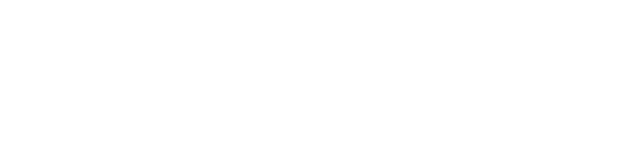
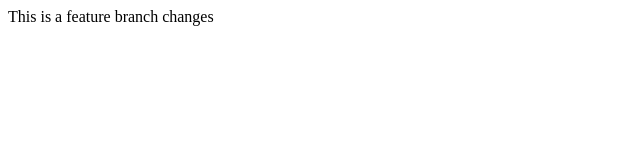
Before and after one commit to rmchecklist/git-playground, a plain HTML site: page index.html in a window 1280 px wide. Shown: the whole page, without its empty margins (0-640 px from the left). Drawn offline with Linux system fonts and the light colour scheme.

Commit message:
feature commit

```diff
--- a/index.html
+++ b/index.html
@@ -6,6 +6,6 @@
     <title>Document</title>
 </head>
 <body>
-
+    This is a feature branch changes
 </body>
 </html>
```
